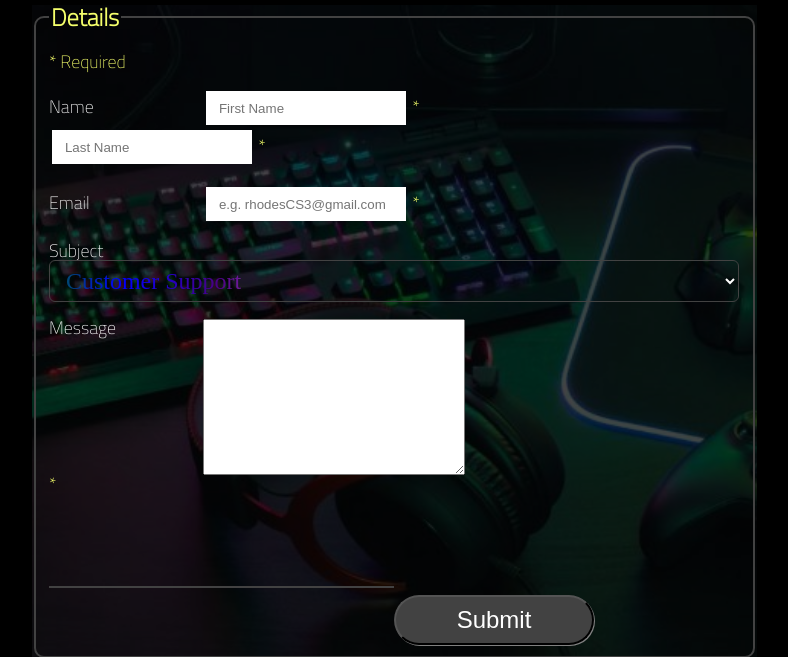
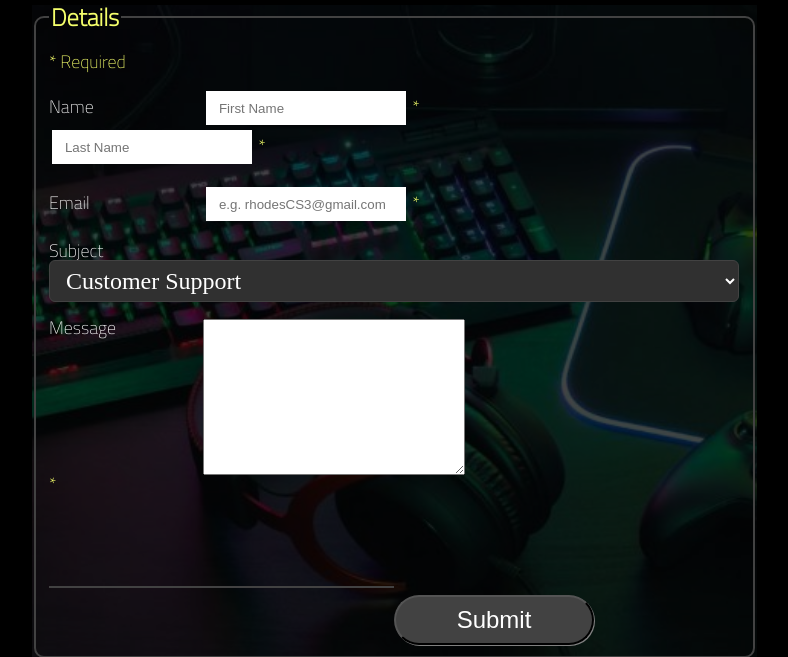
Before and after one commit to sudosf/get-nerfed-PHP-website, a PHP site: page /contact.php in a window 1280 px wide. Shown: the part 1231-1888 px from the top of the page, without its empty margins (246-1034 px from the left). Run offline with PHP 8.4, Linux system fonts and the light colour scheme; data that the repository does not hold is empty; some web fonts are replaced.

Commit message:
options list text-color change

```diff
--- a/css/style.css
+++ b/css/style.css
@@ -689,12 +689,7 @@
     font-size: var(--font-size-h3);
     background-color: var(--color-dark);
     color: var(--color-light);
-    background-image:
-      linear-gradient(to right, red,orange,yellow,green,blue,indigo,violet, red);
-    background-clip: text;
-    -webkit-background-clip: text;
-    -webkit-text-fill-color: transparent;
-    animation: rainbow-animation 650s linear infinite;
+    font-weight: light;
 }
 
 @keyframes rainbow-animation {
```
